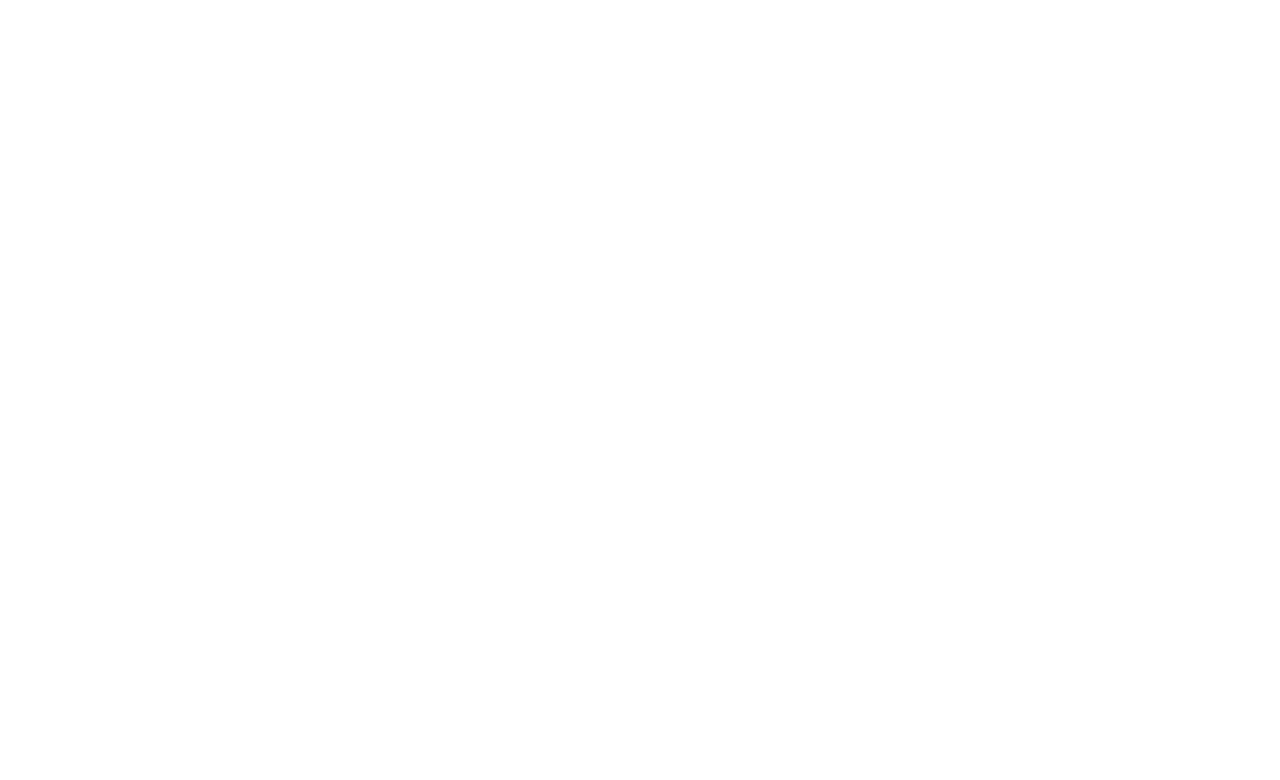
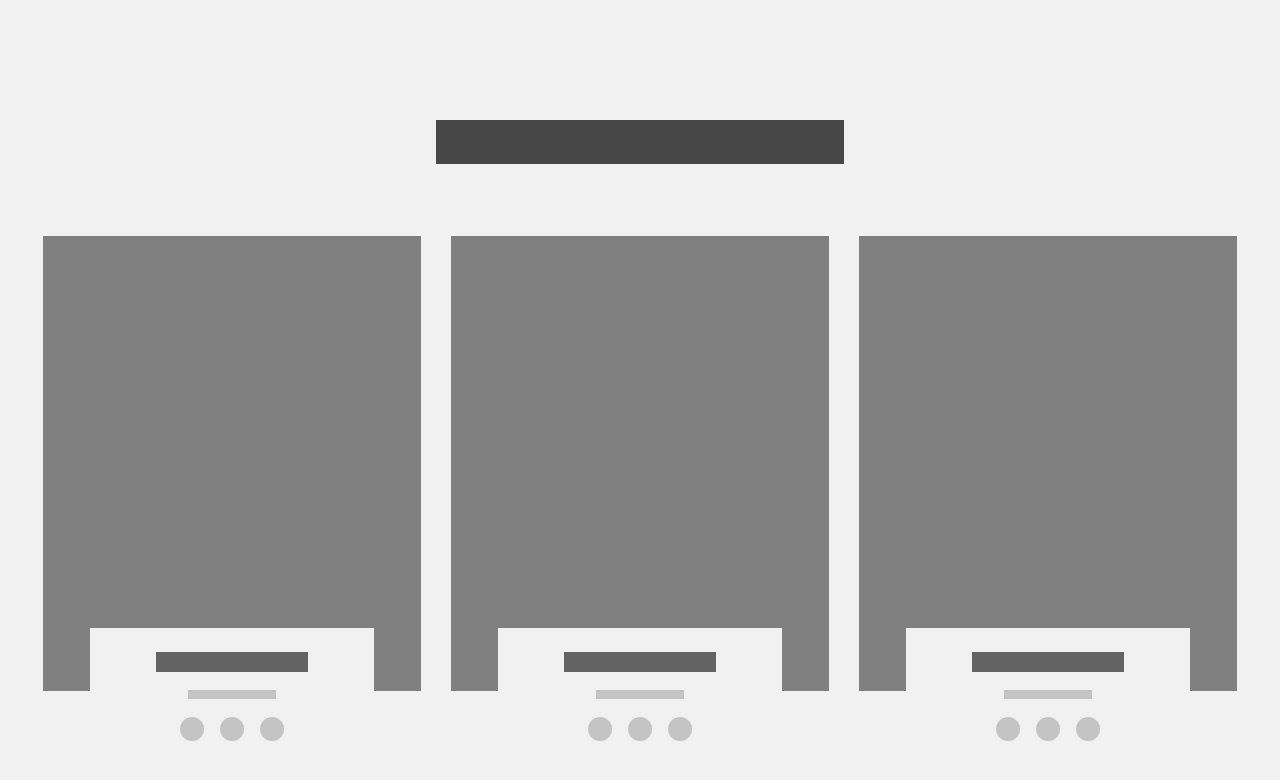
Before and after one commit to Critical-Ware-Team/Car-Mechanics, a plain HTML site: page index.html in a window 1280 px wide. Drawn offline with Linux system fonts and the light colour scheme.

Commit message:
sube primeira versão (quadrados cinzas)

```diff
--- a/CSS/nosso_time.css
+++ b/CSS/nosso_time.css
@@ -0,0 +1,68 @@
+body{
+    margin: 0px;
+    background-color: #f1f1f1;
+}
+#title-box{
+    display: flex;
+    justify-content: center;
+    margin-top: 120px;
+    margin-bottom: 72px;
+}
+#title{
+    width: 408px;
+    height: 44px;
+}
+#img1-box{
+    display: flex;
+    justify-content: center;
+}
+.rec21{
+    margin-left: 30px;
+    margin-right: 30px;
+}
+#img2-box{
+    display: flex;
+    justify-content: center;
+}
+.rec35{
+    margin-left: 124px;
+    margin-right: 124px;
+}
+#last-row{
+    display: flex;
+    flex-direction: column;
+    align-content: center;
+    margin-top: -63px;
+    margin-bottom: 120px;
+}
+#elements{
+    display: flex;
+    flex-direction: row;
+    justify-content: center;
+    margin-top: -126px;
+}
+.img3{
+    display: flex;
+    flex-direction: column;
+    width: 284px;
+    height: 126px;
+    align-items: center;
+}
+#img3-2{
+    margin-left: 124px;
+    margin-right: 124px;
+}
+.rec24{
+    margin-top: 24px;
+}
+.rec25{
+    margin: 18px;
+}
+.ball-row{
+    display: flex;
+    flex-direction: row;
+}
+.ball-un{
+    margin-left: 16px;
+    margin-right: 16px;
+}
--- a/index.html
+++ b/index.html
@@ -41,7 +41,50 @@
         </section>
         <section id="nosso-time">
             <article>
-                <!-- AQUI VAI OS CÓDIGO DESSA SEÇÃO -->
+                <div id="title-box">
+                    <img src="Imagens/Rectangle 22.png" alt="">
+                </div>
+                <div id="img1-box">
+                    <img src="Imagens/Rectangle 21.png" alt="">
+                    <img class="rec21" src="Imagens/Rectangle 21.png" alt="">
+                    <img src="Imagens/Rectangle 21.png" alt="">
+                </div>
+                <div id="last-row">
+                    <div id="img2-box">
+                        <img src="Imagens/Rectangle 35.png" alt="">
+                        <img class="rec35" src="Imagens/Rectangle 35.png" alt="">
+                        <img src="Imagens/Rectangle 35.png" alt="">
+                    </div>
+                    <div id="elements">
+                        <div class="img3">
+                            <img class="rec24" src="Imagens/Rectangle 24.png" alt="">
+                            <img class="rec25" src="Imagens/Rectangle 25.png" alt="">
+                            <div class="ball-row">
+                                <img src="Imagens/Rectangle 38.png" alt="">
+                                <img class="ball-un" src="Imagens/Rectangle 38.png" alt="">
+                                <img src="Imagens/Rectangle 38.png" alt="">
+                            </div>
+                        </div>
+                        <div class="img3" id="img3-2">
+                            <img class="rec24" src="Imagens/Rectangle 24.png" alt="">
+                            <img class="rec25" src="Imagens/Rectangle 25.png" alt="">
+                            <div class="ball-row">
+                                <img src="Imagens/Rectangle 38.png" alt="">
+                                <img class="ball-un" src="Imagens/Rectangle 38.png" alt="">
+                                <img src="Imagens/Rectangle 38.png" alt="">
+                            </div>
+                        </div>
+                        <div class="img3">
+                            <img class="rec24" src="Imagens/Rectangle 24.png" alt="">
+                            <img class="rec25" src="Imagens/Rectangle 25.png" alt="">
+                            <div class="ball-row">
+                                <img src="Imagens/Rectangle 38.png" alt="">
+                                <img class="ball-un" src="Imagens/Rectangle 38.png" alt="">
+                                <img src="Imagens/Rectangle 38.png" alt="">
+                            </div>
+                        </div>
+                    </div>
+                </div>
             </article>
         </section>
         <section id="contato">
```
Also changed, not shown: Imagens/Rectangle 21.png (added), Imagens/Rectangle 22.png (added), Imagens/Rectangle 24.png (added), Imagens/Rectangle 25.png (added), Imagens/Rectangle 35.png (added), Imagens/Rectangle 38.png (added).
